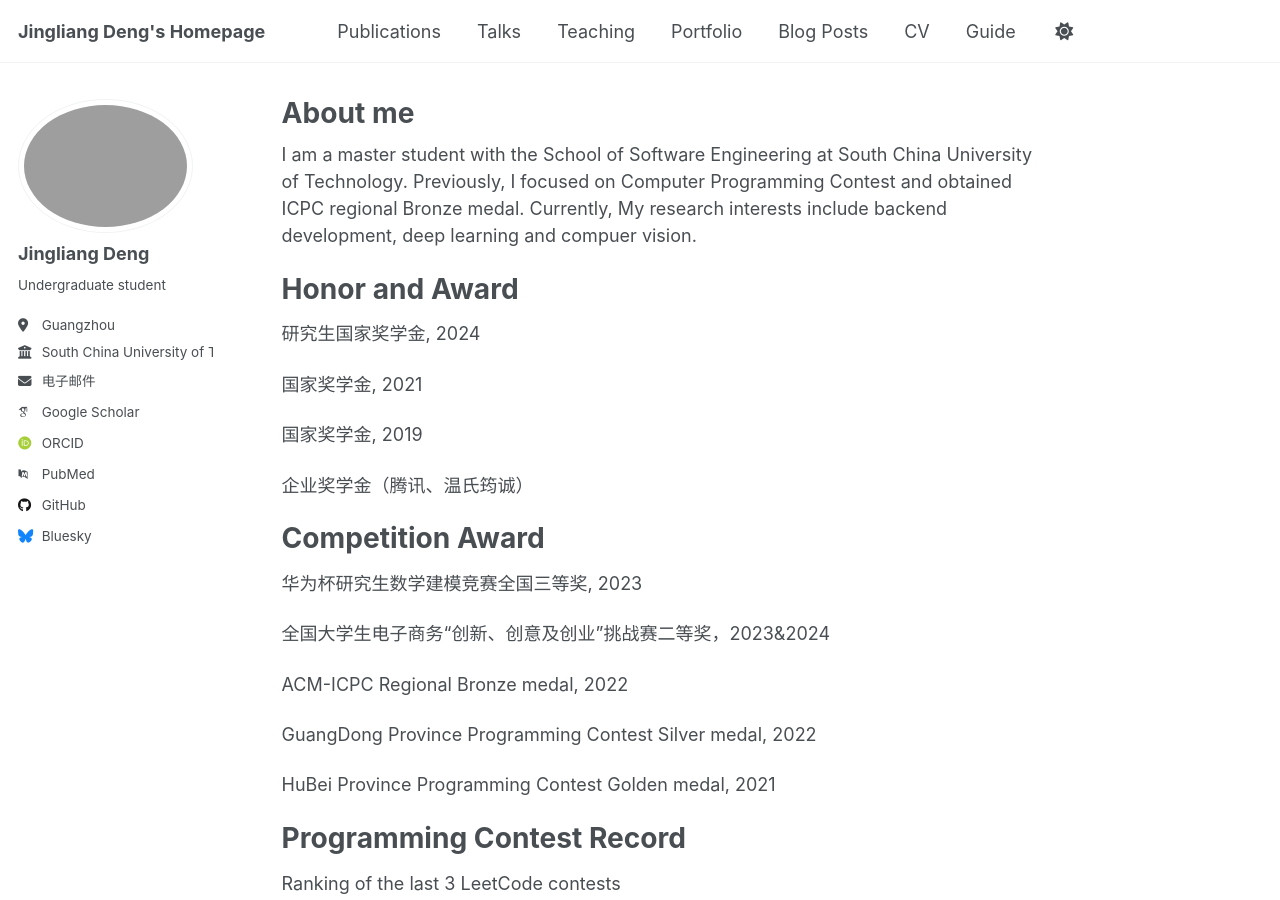
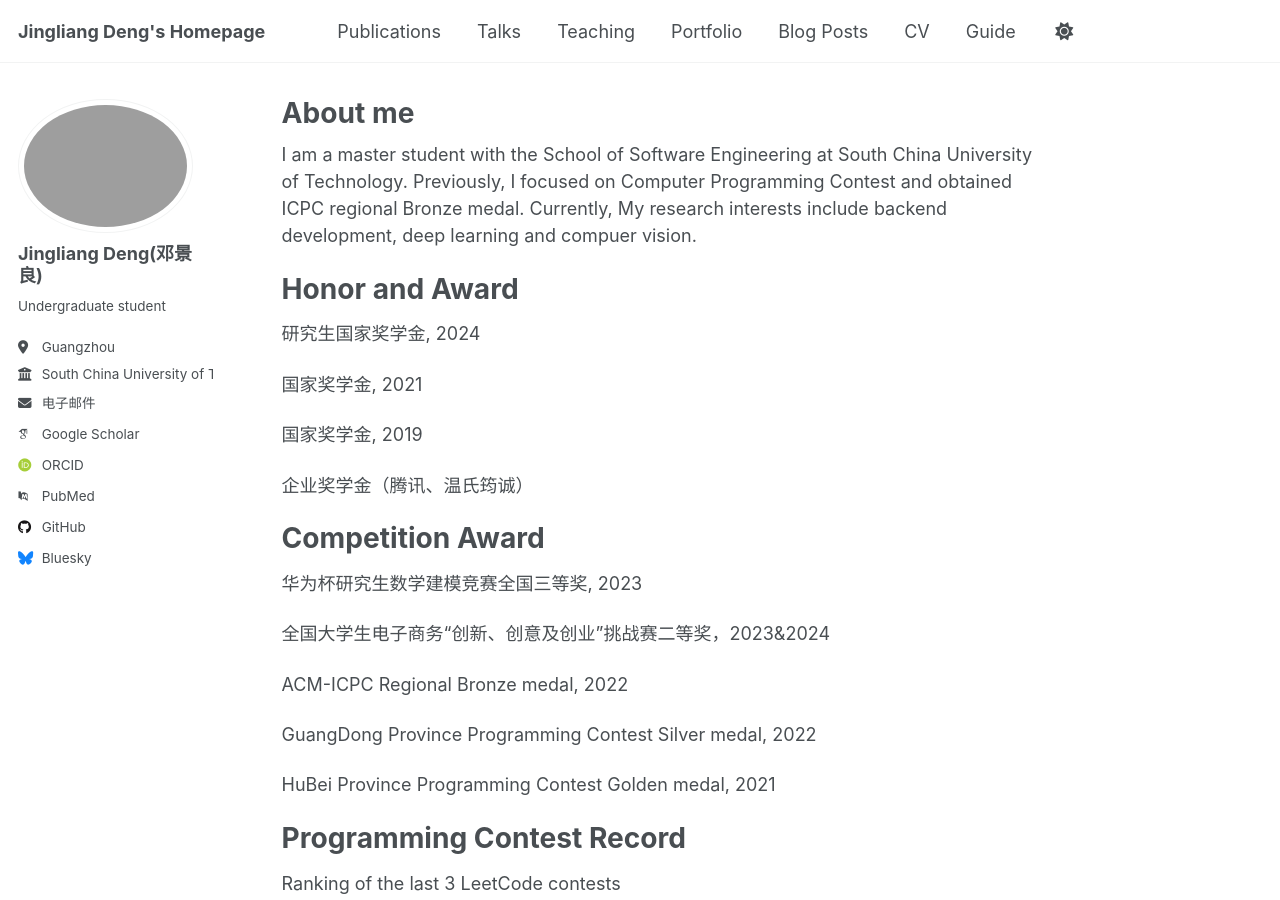
Before and after one commit to dengjl-hub/dengjl-hub.github.io, a Jekyll site: the page built from _pages/about.md, in a window 1280 px wide and 900 px high. Built offline with Jekyll 4.4.1, drawn with Linux system fonts in a browser that asks for light colours; some web fonts are replaced.

Commit message:
Update _config.yml
add chinese name

```diff
--- a/_config.yml
+++ b/_config.yml
@@ -23,7 +23,7 @@ repository               : "dengjl-hub/dengjl-hub.github.io"
 author:
   # Biographic information
   avatar           : "profile.jpg"
-  name             : "Jingliang Deng"
+  name             : "Jingliang Deng(邓景良)"
   pronouns         : # example: "she/her"
   bio              : "Undergraduate student"
   location         : "Guangzhou"
```
